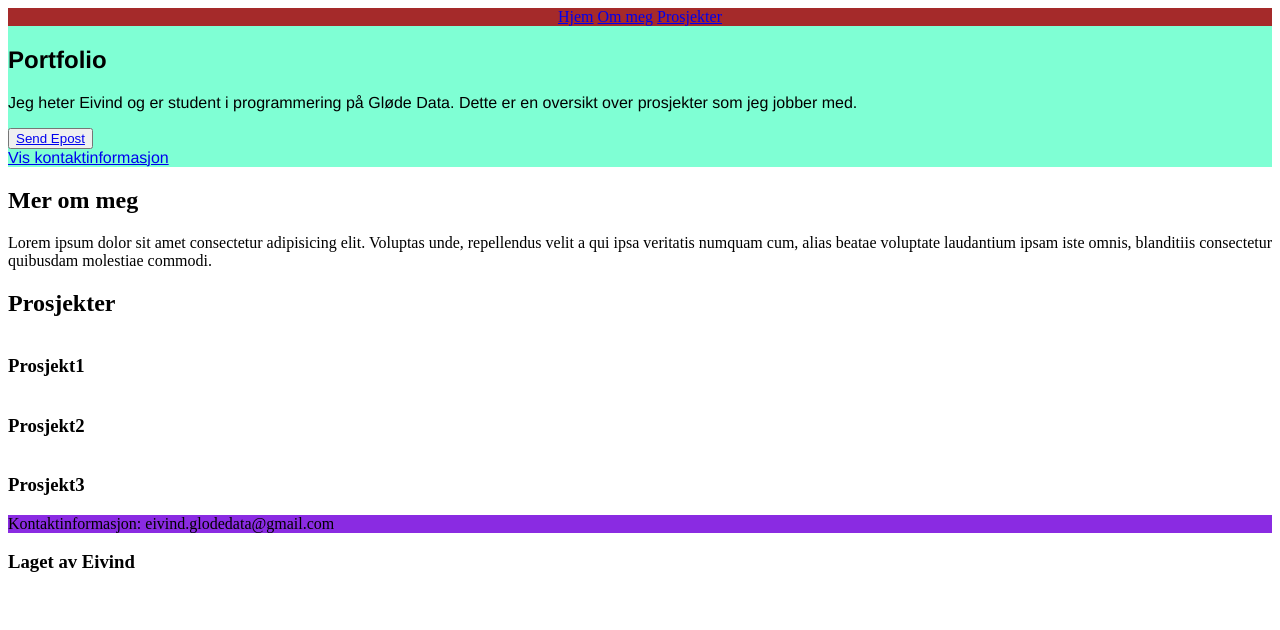
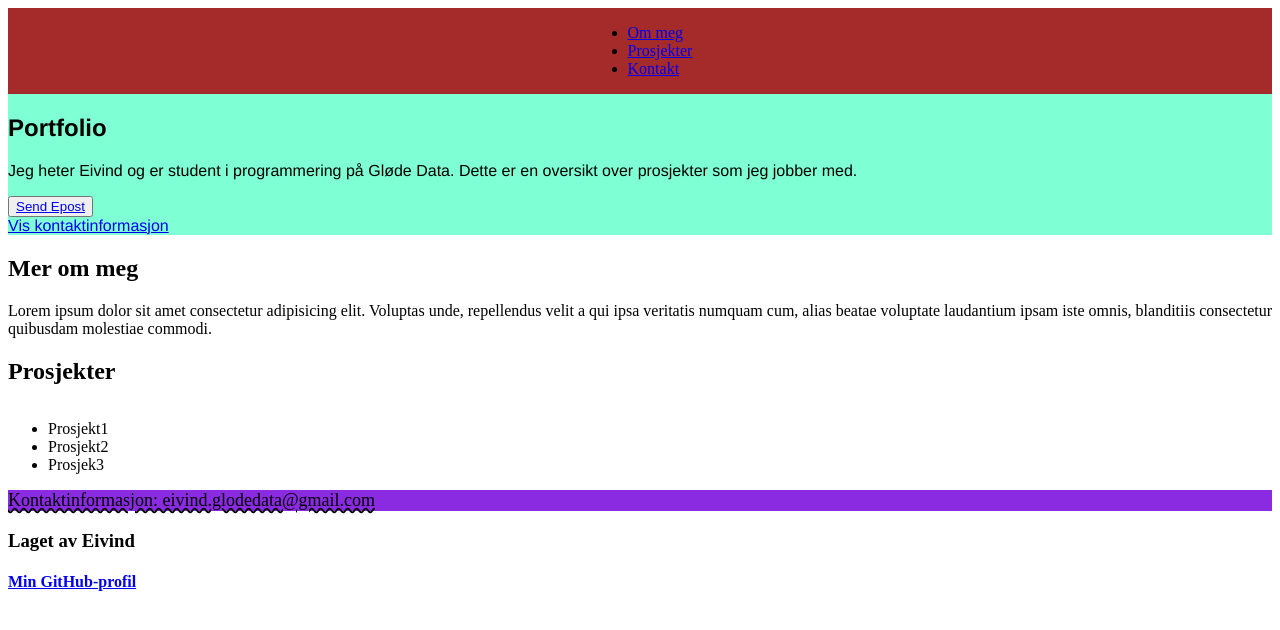
Before and after one commit to eivind-glodedata/v25_oppgave2_portfolio-nettside, a website: page index.html in a window 1280 px wide. Drawn offline with Linux system fonts and the light colour scheme; a web font is replaced by a local one.

Commit message:
ferdig utkast

```diff
--- a/index.html
+++ b/index.html
@@ -19,10 +19,12 @@
 
   <body>
     <header>
-      <nav>
-        <a href="#">Hjem</a>
-        <a href="#bio">Om meg</a>
-        <a href="#prosjekter">Prosjekter</a>
+      <nav id="navbar" class="nav">
+        <ul class="navbarlist">
+        <li><a href="#bio">Om meg</a></li>
+        <li><a href="#prosjekter">Prosjekter</a></li>
+        <li><a href="#epost">Kontakt</a></li>
+        </ul>
       </nav>
     </header>
 
@@ -43,10 +45,14 @@
         <article id="bio"><h2>Mer om meg</h2>Lorem ipsum dolor sit amet consectetur adipisicing elit. Voluptas unde, repellendus velit a qui ipsa veritatis numquam cum, alias beatae voluptate laudantium ipsam iste omnis, blanditiis consectetur quibusdam molestiae commodi.</article>
       </section>
       <section class="projects" id="prosjekter">
+
         <h2>Prosjekter</h2>
-        <h3>Prosjekt1</h3>
-        <h3>Prosjekt2</h3>
-        <h3>Prosjekt3</h3>
+        <ul>
+          <li>Prosjekt1</li>
+          <li>Prosjekt2</li>
+          <li>Prosjek3</li>
+        </ul>
+
 
       </section>
       <aside id="epost" class="epost">Kontaktinformasjon: eivind.glodedata@gmail.com</aside>
@@ -54,6 +60,8 @@
 
     <footer>
       <h3>Laget av Eivind</h3>
+
+      <h4><a href="https://github.com/eivind-glodedata">Min GitHub-profil</a></h4>
     </footer>
   </body>
 </html>
--- a/styles.css
+++ b/styles.css
@@ -8,7 +8,7 @@ CSS Rule: backbround-color: blue; - 'key' på hva skal modifseres og 'value' til
 header {
     display: flex;
     align-items: center;
-    justify-content: space-evenly;
+    justify-content: center;
     background-color: brown;
 }
 
@@ -33,8 +33,21 @@ header {
     background-color: blueviolet;
 }
 
+#epost{
+font-size: large;
+text-decoration: wavy;
+text-decoration-line: underline;
+}
+
 .bungee-tint-regular {
     font-family: "Bungee Tint", sans-serif;
     font-weight: 400;
     font-style: normal;
   }
+
+
+#navbarlist {
+    list-style-type: none;
+    margin: 0;
+    padding: 0;
+  }
```
